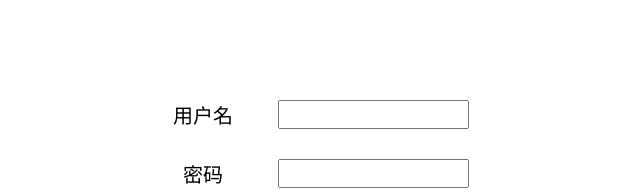
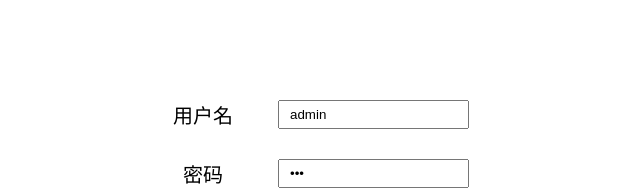
Before and after one commit to lj464/jop, a Vue app: page /#/login in a window 1280 px wide. Shown: the top 190 px of the page, without its empty margins (312-952 px from the left). Built offline with nearby package versions, Linux system fonts and the light colour scheme.

Commit message:
提供账号和密码

```diff
--- a/src/views/login/index.vue
+++ b/src/views/login/index.vue
@@ -27,8 +27,8 @@ export default {
   data() {
     return {
       form: {
-        name: "",
-        password: "",
+        name: "admin",
+        password: "123",
       },
       rules: {
         name: [{ required: true, message: "请输入用户名" }],
```
